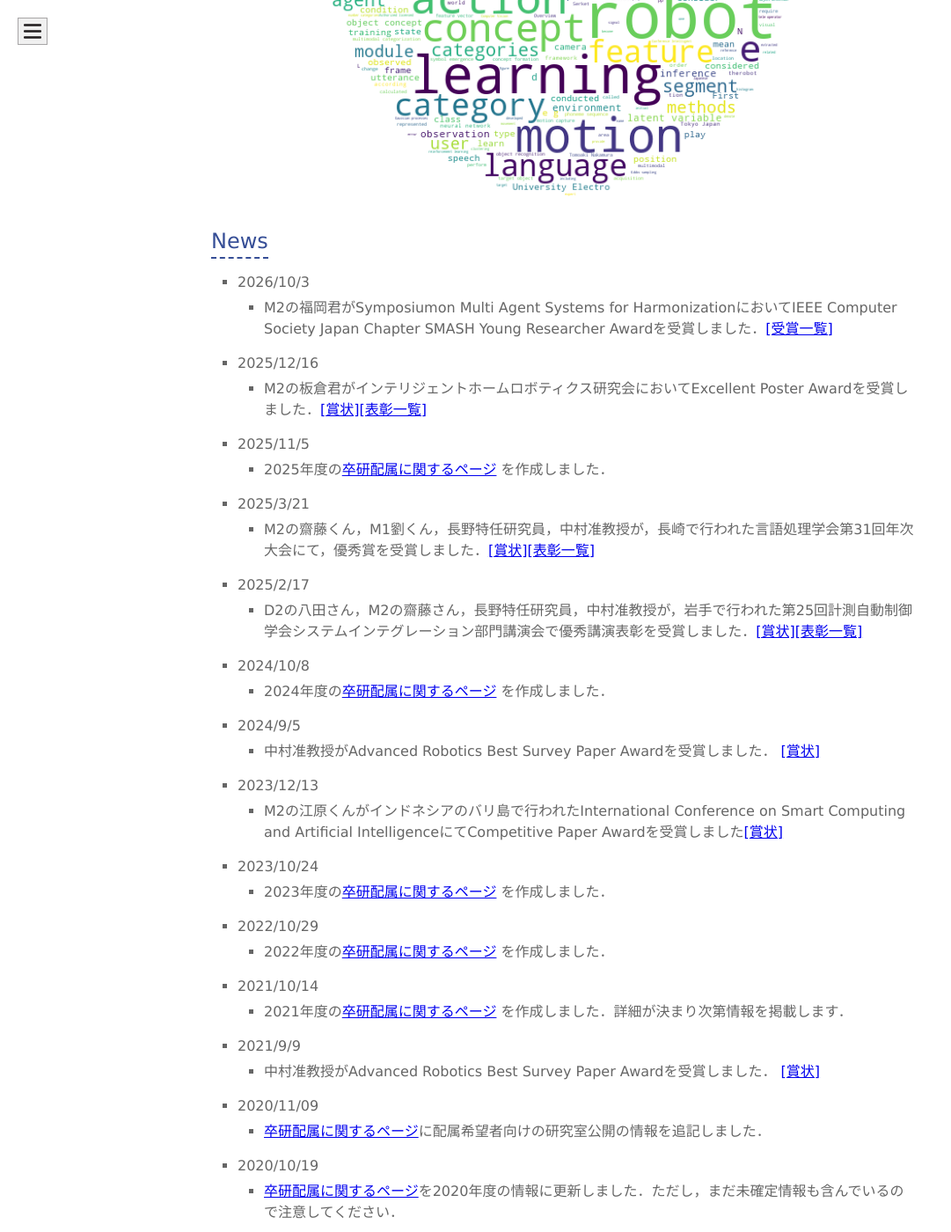
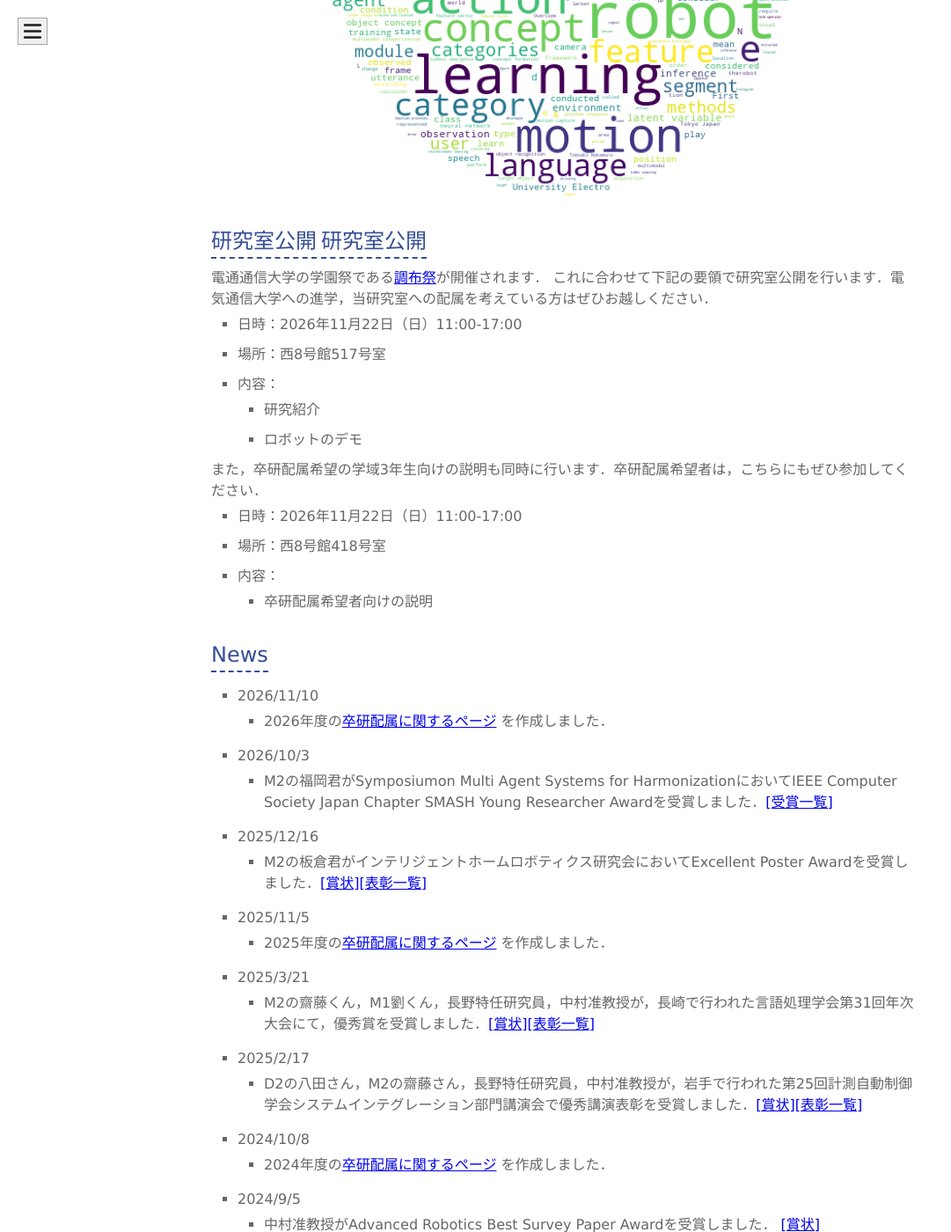
Before and after one commit to naka-lab/naka-lab.github.io, a Jekyll site: the page built from index.md, in a window 1280 px wide and 1400 px high, scrolled down 1022 px. Shown: the whole window at 88% size, without its empty margins (0-1081 px from the left). Built offline with Jekyll 4.4.1, drawn with Linux system fonts in a browser that asks for light colours; our own code applies the rules of GitHub Pages for plain Markdown files.

Commit message:
Update index.md

```diff
--- a/index.md
+++ b/index.md
@@ -9,7 +9,29 @@ layout: default
 
 ![word cloud](word_cloud.png)
 
+## 研究室公開
+## 研究室公開
+電通通信大学の学園祭である[調布祭](https://www.uec.ac.jp/campus/event/chofusai.html)が開催されます．
+これに合わせて下記の要領で研究室公開を行います．電気通信大学への進学，当研究室への配属を考えている方はぜひお越しください．
+
+- 日時：2026年11月22日（日）11:00-17:00
+- 場所：西8号館517号室
+- 内容：
+  - 研究紹介
+  - ロボットのデモ
+
+また，卒研配属希望の学域3年生向けの説明も同時に行います．卒研配属希望者は，こちらにもぜひ参加してください．
+
+- 日時：2026年11月22日（日）11:00-17:00
+- 場所：西8号館418号室
+- 内容：
+  - 卒研配属希望者向けの説明
+
+
 ## News
+* 2026/11/10
+	* 2026年度の[卒研配属に関するページ](//hp.naka-lab.org/subpages/haizoku.html) を作成しました．
+
 * 2026/10/3
     * M2の福岡君がSymposiumon Multi Agent Systems for HarmonizationにおいてIEEE Computer Society Japan Chapter SMASH Young Researcher Awardを受賞しました．[[受賞一覧]](https://sites.google.com/view/sig-macc/smash/smash26-summer-symposium/%E8%A1%A8%E5%BD%B02608?authuser=0)
 * 2025/12/16
```
